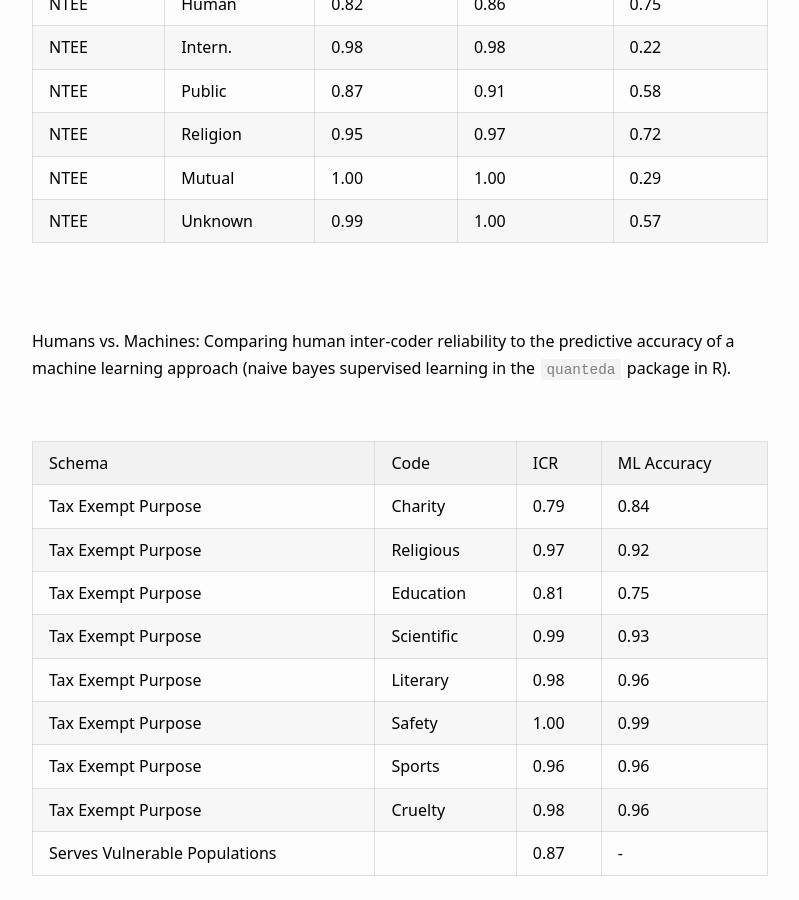
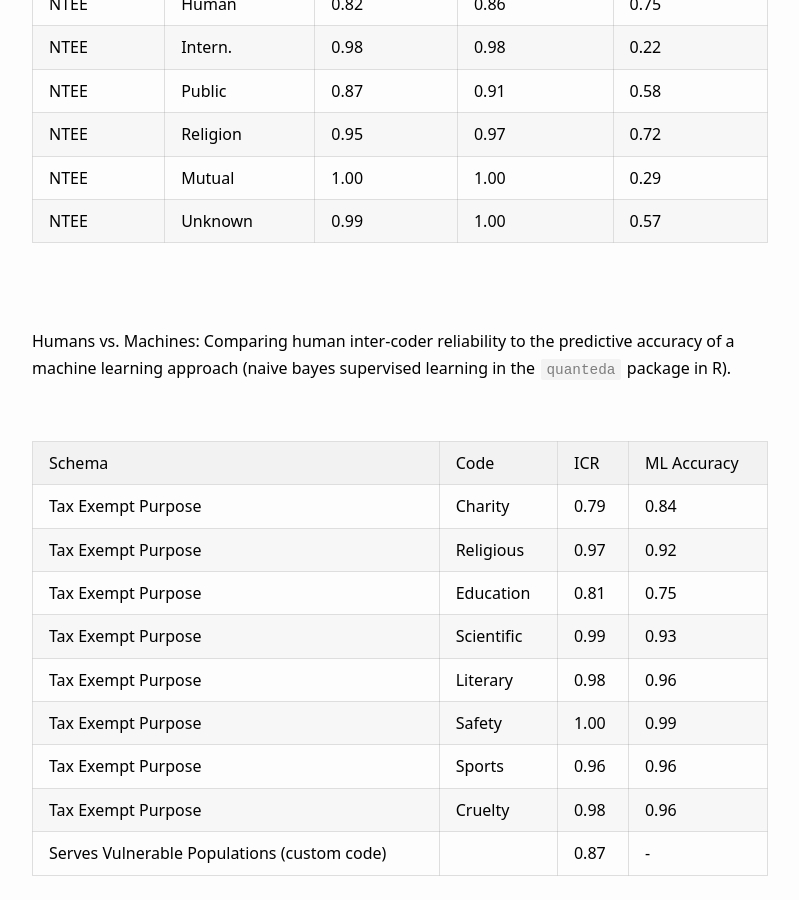
Before and after one commit to Nonprofit-Open-Data-Collective/machine_learning_mission_codes, a Jekyll site: the page built from docs/index.md, in a window 1280 px wide and 900 px high, scrolled down 2871 px. Shown: the whole window, without its empty margins (240-1039 px from the left). Built offline with Jekyll 4.4.1, drawn with Linux system fonts in a browser that asks for light colours.

Commit message:
Update index.md

```diff
--- a/docs/index.md
+++ b/docs/index.md
@@ -113,5 +113,5 @@ Specificity tells us how often we misclassify cases that do not belong to the co
 | Tax Exempt Purpose            | Sports     | 0.96 | 0.96        |
 | Tax Exempt Purpose            | Cruelty    | 0.98 | 0.96        |
 |-------------------------------|------------|------|-------------|
-| Serves Vulnerable Populations |            | 0.87 | -           |
+| Serves Vulnerable Populations (custom code) |            | 0.87 | -           |
 |-------------------------------|------------|------|-------------|
```
